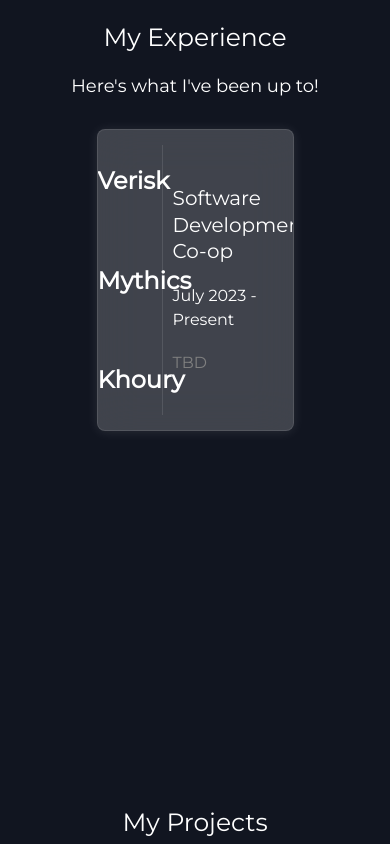
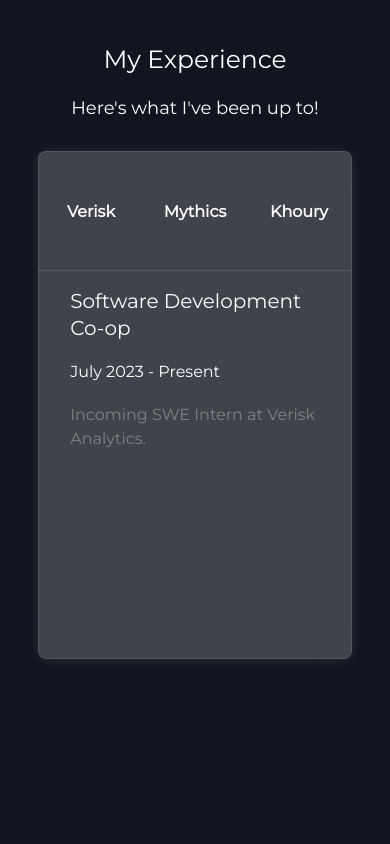
Before and after one commit to joshiarnav/portfolio-website, a React (Create React App) app: page / in a window 390 px wide. Shown: the part 1980-2824 px from the top of the page. Built offline with nearby package versions, Linux system fonts and the light colour scheme.

Commit message:
spacing changes

```diff
--- a/src/components/ExperienceCard/ExperienceCard.css
+++ b/src/components/ExperienceCard/ExperienceCard.css
@@ -5,13 +5,6 @@
   align-items: center;
   width: 50vw;
   height: 25vw;
-  /* margin: 10px;
-  padding: 10px; */
-  /* border-radius: 10px;
-  border: 1px solid red;
-  background-color: #ffffff;
-  box-shadow: 0 0 10px rgba(0, 0, 0, 0.2); */
-  /* transition: all 0.3s ease-in-out; */
   border-radius: 8px;
   backdrop-filter: blur(20px);
   background-color: rgba(255, 255, 255, 0.2);
@@ -19,16 +12,11 @@
   border: 1px solid rgba(255, 255, 255, 0.1);
   min-height: 300px;
   overflow: hidden;
-  /* transition: all 0.3s ease-in-out; */
 }
-
-/* .main-card:hover {
-  box-shadow: 5px 5px 12px rgba(0, 0, 0, 0.2);
-} */
 
 .experience-titles {
   display: flex;
-  flex-direction: column;
+  /* flex-direction: column; */
   align-items: center;
   justify-content: space-evenly;
   height: 100%;
@@ -50,20 +38,7 @@
   height: 33%;
 }
 
-/* .exp-title:link {
-  color: #ff0000;
-}
-
-.exp-title:visited {
-  color: #00ff00;
-} */
-
 .exp-title:hover {
-  /* font-size: 1.5rem;
-  font-weight: 600;
-  color: #ffffff;
-  text-decoration: none;
-  transition: all 0.3s ease-in-out; */
   background-color: rgba(0, 0, 0, 0.2);
 }
 
@@ -77,4 +52,47 @@
   margin-top: 5%;
   margin-right: 5%;
   margin-bottom: 5%;
+  width: 80%;
 }
+
+@media (min-width: 769px) {
+  .main-card {
+    flex-direction: row;
+    width: 50vw;
+  }
+  .experience-titles {
+    flex-direction: column;
+  }
+  .exp-title {
+    height: 33%;
+  }
+  .vl {
+    height: 90%;
+  }
+}
+
+@media (max-width: 768px) {
+  .main-card {
+    flex-direction: column;
+    width: 80vw;
+    height: 60vh;
+  }
+  .experience-titles {
+    flex-direction: row;
+    width: 100%;
+    height: 25%;
+  }
+  .exp-title {
+    height: 100%;
+    font-size: 1rem;
+  }
+  .vl {
+    width: 100%;
+    border-top: 1px solid rgba(255, 255, 255, 0.1);
+    height: 1px;
+  }
+  .experience-content {
+    height: 75%;
+    overflow: scroll;
+  }
+}
--- a/src/components/ExperienceCard/ExperienceCard.jsx
+++ b/src/components/ExperienceCard/ExperienceCard.jsx
@@ -1,7 +1,7 @@
 import { Card } from "@mui/material";
 import React, { useState } from "react";
+import { Typography } from "@mui/material";
 import "./ExperienceCard.css";
-import { Typography } from "@mui/material";
 
 const ExperienceCard = (props) => {
   //   return <Card>Test</Card>;
@@ -10,7 +10,7 @@
   const experiences = {
     Verisk: {
       title: "Software Development Co-op",
-      desc: "TBD",
+      desc: "Incoming SWE Intern at Verisk Analytics.",
       // desc: "Verisk is a data analytics company that provides data, analytics, and decision-support services for professionals in insurance, natural resources, financial services, and risk management.",
       date: "July 2023 - Present",
       // bullets: [
@@ -29,7 +29,8 @@
     },
     Khoury: {
       title: "Teaching Assistant",
-      desc: "TBD",
+      desc:
+        "Introducing 330+ students to principles of systematic problem solving, rules of computation, and design principles through office hours, labs, grading, and online forums.",
       date: "October 2021 - Present",
     },
   };
@@ -57,7 +58,7 @@
         </div>
       </div>
       <div className="vl"></div>
-      <div className="experience-content" style={{ width: "66%" }}>
+      <div className="experience-content">
         <Typography variant="h5">
           {experiences[experienceTitle].title}
         </Typography>
--- a/src/components/ProjectCard/ProjectCard.css
+++ b/src/components/ProjectCard/ProjectCard.css
@@ -1,16 +1,9 @@
 .project-card {
-  /* display: flex;
-  flex-direction: row;
-  justify-content: space-between;
-  align-items: center; */
-  /* width: 100%;
-  height: 100%; */
   border-radius: 8px;
   backdrop-filter: blur(20px);
   background-color: rgba(255, 255, 255, 0.2);
   box-shadow: 0 1px 12px rgba(255, 255, 255, 0.1);
   border: 1px solid rgba(255, 255, 255, 0.1);
-  /* min-height: 300px; */
   overflow: hidden;
   transition: all 0.3s ease-in-out;
   padding: 1.5rem;
@@ -20,50 +13,14 @@
   box-shadow: 15px 15px 12px rgba(0, 0, 0, 0.8);
 }
 
-.experience-titles {
-  display: flex;
-  flex-direction: column;
-  align-items: center;
-  justify-content: space-evenly;
-  height: 100%;
-  width: 33%;
+@media (max-width: 768px) {
+  .project-card {
+    width: auto;
+  }
 }
 
-.exp-title {
-  font-size: 1.5rem;
-  font-weight: 600;
-  color: #ffffff;
-  text-decoration: none;
-  transition: all 0.3s ease-in-out;
-  cursor: pointer;
-  width: 100%;
-  text-align: center;
-  display: flex;
-  flex-direction: column;
-  justify-content: center;
-  height: 33%;
+@media (min-width: 769px) {
+  .project-card {
+    width: 100%;
+  }
 }
-
-/* .exp-title:link {
-  color: #ff0000;
-}
-
-.exp-title:visited {
-  color: #00ff00;
-} */
-
-.exp-title:hover {
-  /* font-size: 1.5rem;
-  font-weight: 600;
-  color: #ffffff;
-  text-decoration: none;
-  transition: all 0.3s ease-in-out; */
-  background-color: rgba(0, 0, 0, 0.2);
-}
-
-.experience-content {
-  margin-left: 5%;
-  margin-top: 5%;
-  margin-right: 5%;
-  margin-bottom: 5%;
-}
--- a/src/pages/About/AboutPage.jsx
+++ b/src/pages/About/AboutPage.jsx
@@ -17,10 +17,10 @@
             <img src={portrait} alt="Portrait" />
           </div>
           <div class="grid-item-about description">
-            <h5>
+            <h4>
               Hi! My name is Arnav and I am a software developer with a passion
               for problem solving!
-            </h5>
+            </h4>
             <p>
               I've been tinkering with computers since I was a kid, and I've
               always been fascinated by the way they work. I love to learn new
--- a/src/pages/Experience/ExperiencePage.jsx
+++ b/src/pages/Experience/ExperiencePage.jsx
@@ -17,6 +17,7 @@
           alignItems: "center",
           flex: "auto",
           marginTop: "2.5%",
+          paddingBottom: "10%",
         }}
       >
         <ExperienceCard />
--- a/src/pages/Projects/ProjectsPage.css
+++ b/src/pages/Projects/ProjectsPage.css
@@ -8,6 +8,7 @@
 
 .grid-item {
   height: 100%;
+  /* width: 300px; */
   display: flex;
   flex-direction: row;
   justify-content: center;
--- a/src/pages/Projects/ProjectsPage.jsx
+++ b/src/pages/Projects/ProjectsPage.jsx
@@ -29,8 +29,7 @@
     },
     {
       title: "MBTI Text Classifier",
-      desc:
-        "Text classifier to predict a personality type based on writing style.",
+      desc: "Text classifier to predict personality type on writing style.",
       github: "#experience",
     },
     {
```
Also changed, not shown: src/components/ProjectCard/ProjectCard.jsx (+0 -24 lines).
